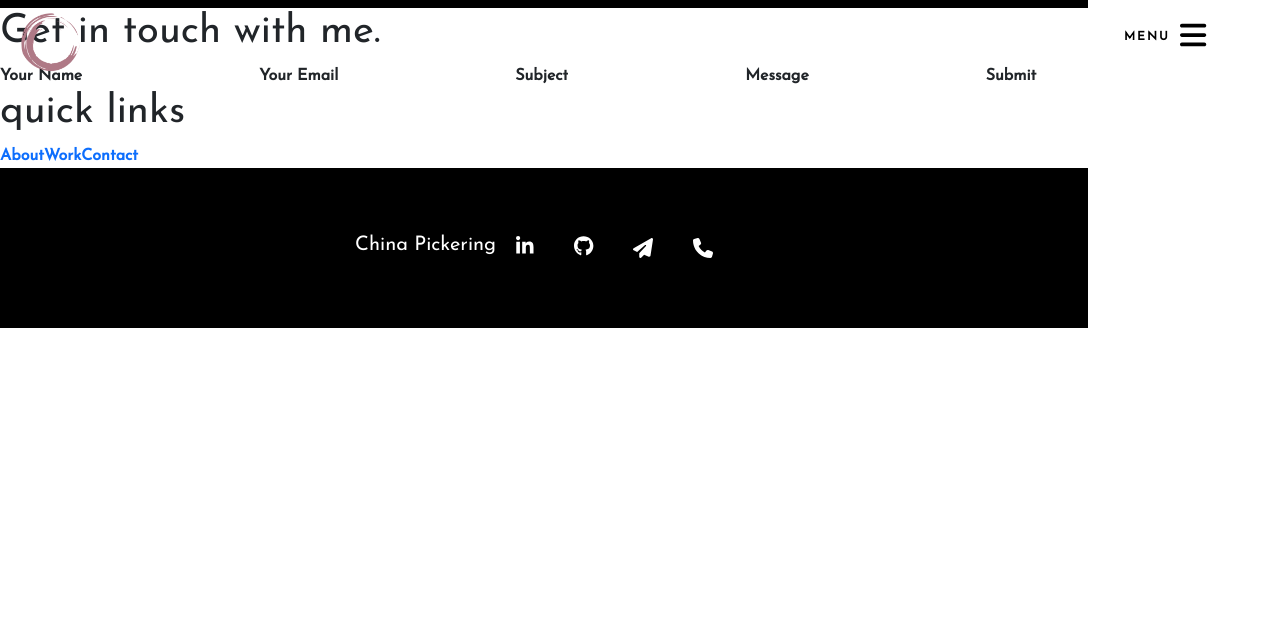
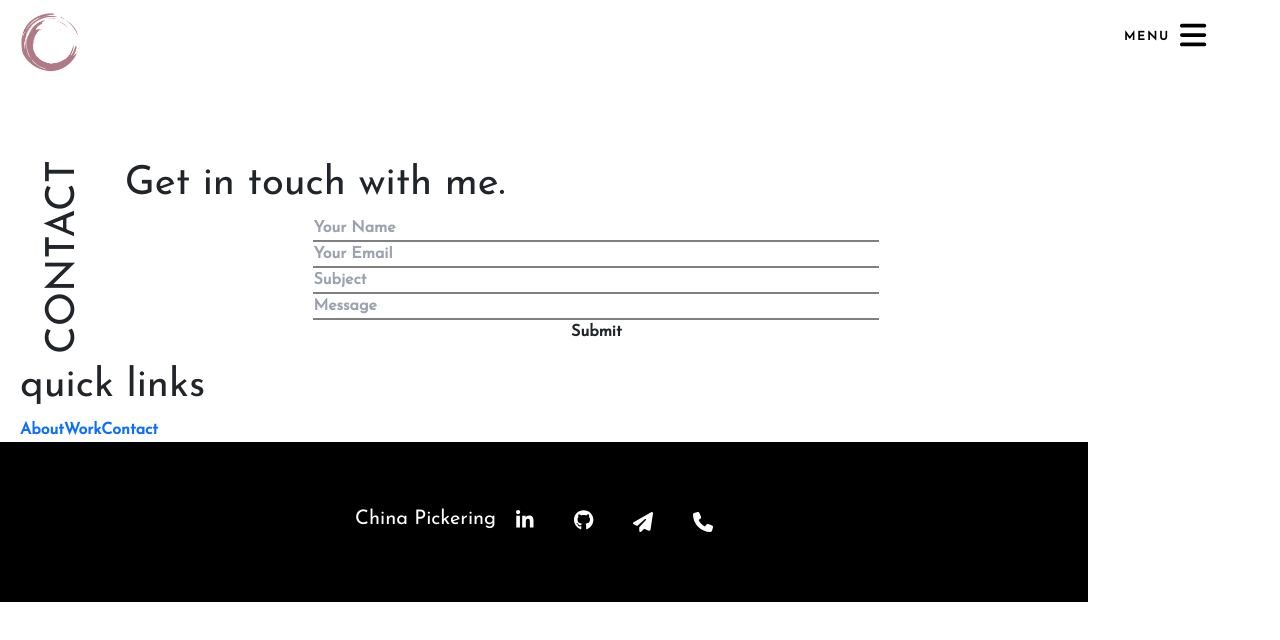
Before and after one commit to chinapicke/portfolio, a React (Create React App) app: page /contact in a window 1280 px wide. Shown: the top 640 px of the page. Built offline with nearby package versions, Linux system fonts and the light colour scheme.

Commit message:
styling correct so black not showing all pages top

```diff
--- a/src/Assets/Styles/About.css
+++ b/src/Assets/Styles/About.css
@@ -1,7 +1,7 @@
 .aboutContainer{
+    margin-top:20vh;
     color: black;
-    margin-left: 5vh;
-    margin-right: 5vh;
+    margin-right: auto;
 }
 
 .skillsDiv{
--- a/src/Assets/Styles/Contact.css
+++ b/src/Assets/Styles/Contact.css
@@ -0,0 +1,31 @@
+.contactInnerContainer{
+    display: grid;
+    grid-template-columns: 10% 90%;
+    margin-top:20vh;
+    margin-left:20px;
+    margin-right:20px;
+}
+
+.contractLabel h1{
+    margin-left:20px;
+    writing-mode: vertical-lr;
+    text-orientation: sideways-right;
+    rotate:180deg
+}
+
+.contactInputForm input{
+    width:80%;
+border-bottom: 2px grey solid;
+}
+
+@media screen and (min-width:768px){
+    .contactInputForm input{
+        width:60%;
+    }
+}
+
+@media screen and (min-width:1024px){
+    .contactInputForm input{
+        width:60%;
+    }
+}
--- a/src/Assets/Styles/Navbar.css
+++ b/src/Assets/Styles/Navbar.css
@@ -103,6 +103,16 @@
     /* background-color: black; */
     height: 100vh;
     width: 100vw;
+    z-index:2
+}
+
+svg.svg-inline--fa.fa-x.x {
+    color: black;
+}
+
+.quickLinksDiv{
+    margin-right:20px;
+    margin-left:20px;
 }
 
 
@@ -159,10 +169,10 @@
         color:black
     }
 
-    .fullscreenTopBar{
+    /* .fullscreenTopBar{
         width:85%;
         background-color: black;
-    }
+    } */
 
     /* .navbarLayout{
         display: none;
@@ -176,6 +186,9 @@
     .x{
         color:black
     }
+
+
+
 
     .navbarOptionsFull.largeNavIconsFull.flex.flex-col.animatable.justify-center.items-center {
         position: fixed;
--- a/src/Assets/Styles/Work.css
+++ b/src/Assets/Styles/Work.css
@@ -76,6 +76,11 @@ width:400px;
 
 }
 
+.workContainer{
+  margin-top:20vh;
+  margin-left:20p
+}
+
 
 
 /* .cardText {
--- a/src/Components/Layout.js
+++ b/src/Components/Layout.js
@@ -1,5 +1,4 @@
 import { Outlet } from 'react-router-dom';
-import Navbar from './Navbar';
 import { NavLink } from "react-router-dom";
 import Logo from '../Assets/Images/logo.png';
 import '../Assets/Styles/Navbar.css';
@@ -9,6 +8,7 @@ import { FontAwesomeIcon } from '@fortawesome/react-fontawesome'
 import { faLinkedinIn, faGithub } from "@fortawesome/free-brands-svg-icons"
 import { faPaperPlane, faPhone } from '@fortawesome/free-solid-svg-icons'
 import { faBars, faX } from '@fortawesome/free-solid-svg-icons';
+import { useNavigate } from 'react-router-dom';
 
 const Layout = () => {
   // ... perhaps some authentication logic to protect routes?
@@ -57,13 +57,13 @@ const Layout = () => {
 
   ]
 
+  const navigate = useNavigate()
+
 
   return (
     <>
-      <div className='fullscreenTopBar hidden lg:flex justify-between'>
-        <NavLink className='homeNav px-3 pt-2' to="/">
-          <img src={Logo} alt='page logo' className='logo largeLogo' />
-        </NavLink>
+      <div className='fullscreenTopBar hidden lg:flex justify-between px-3'>
+          <img src={Logo} alt='page logo' className='logo largeLogo mt-2' onClick={()=>navigate('/')}/>
       </div>
       {/* <div className='navbarLayout '>
         <Outlet />
@@ -73,6 +73,11 @@ const Layout = () => {
         <div className='navbarFull'>
           {showNav ?
             <div className='navbarOptionsFull largeNavIconsFull flex flex-col animatable justify-center items-center'>
+              <div className='flex flex-row'>
+                <p>CLOSE</p>
+                <FontAwesomeIcon icon={faX} className='x'
+                  onClick={() => setShowNav(!showNav)} />
+              </div>
               <NavLink to='/about' className='navbarFullScreenOptions animatableWord'>
                 About
               </NavLink>
@@ -116,7 +121,7 @@ const Layout = () => {
         </div>
 
       </div>
-      <div>
+      <section className='quickLinksDiv '>
         <h1>quick links</h1>
         <NavLink to='/about' className='navbarFullScreenOptions'>
           About
@@ -127,7 +132,7 @@ const Layout = () => {
         <NavLink to='/contact' className='navbarFullScreenOptions'>
           Contact
         </NavLink>
-      </div>
+      </section>
       <footer>
         <Footer />
       </footer>
--- a/src/Components/Navbar.js
+++ b/src/Components/Navbar.js
@@ -54,6 +54,7 @@ const Navbar = () => {
                   onClick={() => setShowNav(!showNav)} />
               </div>
             }
+
             <NavLink to='/about' className='navbarFullScreenOptions animatableWord'>
               About
             </NavLink>
--- a/src/Pages/Contact.js
+++ b/src/Pages/Contact.js
@@ -1,5 +1,6 @@
 import { motion } from "framer-motion";
 import { useState } from "react";
+import '../Assets/Styles/Contact.css'
 
 const Contact = () => {
   const [contactInput, setContactInput] = useState({
@@ -35,35 +36,40 @@ const Contact = () => {
   return (
     <motion.div
     {...AnimationSettings}>
-        <div className="contactInnerContainer">
+        <div className="contactInnerContainer mt-10">
+          <div className="contractLabel">
+            <h1>CONTACT</h1>
+          </div>
+          <div>
           <h1>Get in touch with me.</h1>
-          <form>
-            <label htmlFor="name">Your Name</label>
+          <form className="flex flex-col items-center contactInputForm">
             <input
             type='text'
             id='name'
             name='fullName'
+            placeholder="Your Name"
             onChange={handleChange} />
-            <label htmlFor="email">Your Email</label>
             <input
             type='email'
             id='email'
             name='email'
+            placeholder="Your Email"
             onChange={handleChange} />
-            <label htmlFor="subject">Subject</label>
             <input
             type='text'
             id='subject'
             name='subject'
+            placeholder="Subject"
             onChange={handleChange} />
-            <label htmlFor="message">Message</label>
             <input
             type='text'
             id='message'
             name='message'
+            placeholder="Message"
             onChange={handleChange} />
             <button onClick={onSubmit}>Submit</button>
           </form>
+          </div>
         </div>
     </motion.div>
   )
--- a/src/Pages/Homepage.js
+++ b/src/Pages/Homepage.js
@@ -2,7 +2,8 @@ import React from 'react'
 import { motion } from 'framer-motion'
 import '../Assets/Styles/Homepage.css'
 // import { Link } from 'react-router-dom'
-import ContactBanner from '../Components/Banners/ContactBanner'
+import { NavLink } from "react-router-dom";
+import Logo from '../Assets/Images/logo.png';
 import Work from './WorkHomepage'
 // import { FontAwesomeIcon } from '@fortawesome/react-fontawesome'
 // import { faLinkedinIn, faGithub } from "@fortawesome/free-brands-svg-icons"
@@ -22,6 +23,9 @@ const Homepage = () => {
         <motion.div
             className='homepageContainer'
             {...AnimationSettings}>
+                {/* <NavLink className='homeNav px-3 ' to="/">
+          <img src={Logo} alt='page logo' className='logo largeLogo' />
+        </NavLink> */}
             <div className='topHomepage flex justify-center items-end'>
                 {/* <div className='homepageContactBanner'>
                     <ContactBanner />
--- a/src/Pages/Work.js
+++ b/src/Pages/Work.js
@@ -4,7 +4,7 @@ import VanillaCards from '../Components/VanillaCards'
 
 const Work = () => {
   return (
-    <div>
+    <div className="workContainer">
         <h1>My Work.</h1>
         <ReactCards />
       <VanillaCards />
```
